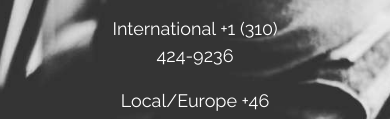
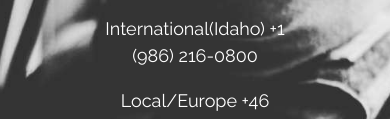
Before and after one commit to zitXus/entsec, a plain HTML site: page index.html in a window 390 px wide. Shown: the part 413-532 px from the top of the page. Drawn offline with nearby package versions, Linux system fonts and the light colour scheme.

Commit message:
Update index.html
Changed int Phone number.

```diff
--- a/index.html
+++ b/index.html
@@ -59,7 +59,7 @@ body, html {height: 100%}
     <h1 class="w3-jumbo w3-animate-top">Contact us</h1>
     <hr class="w3-border-grey" style="margin:auto;width:40%">
     <p class="w3-large w3-center" id="counter">Contact@enterprise-security.org</p>
-    <p class="w3-large w3-center" id="counter">International +1 (310) 424-9236</p>
+    <p class="w3-large w3-center" id="counter">International(Idaho) +1 (986) 216-0800</p>
     <p class="w3-large w3-center" id="counter">Local/Europe +46 (0)155-61 83 98</p>
   </div>
 <!--   <p class="w3-jumbo w3-center" id="red" style="margin:auto;width:40%"  >CURRENTLY NOT ACCEPTING NEW CONTRACTS!</p>-->
```
